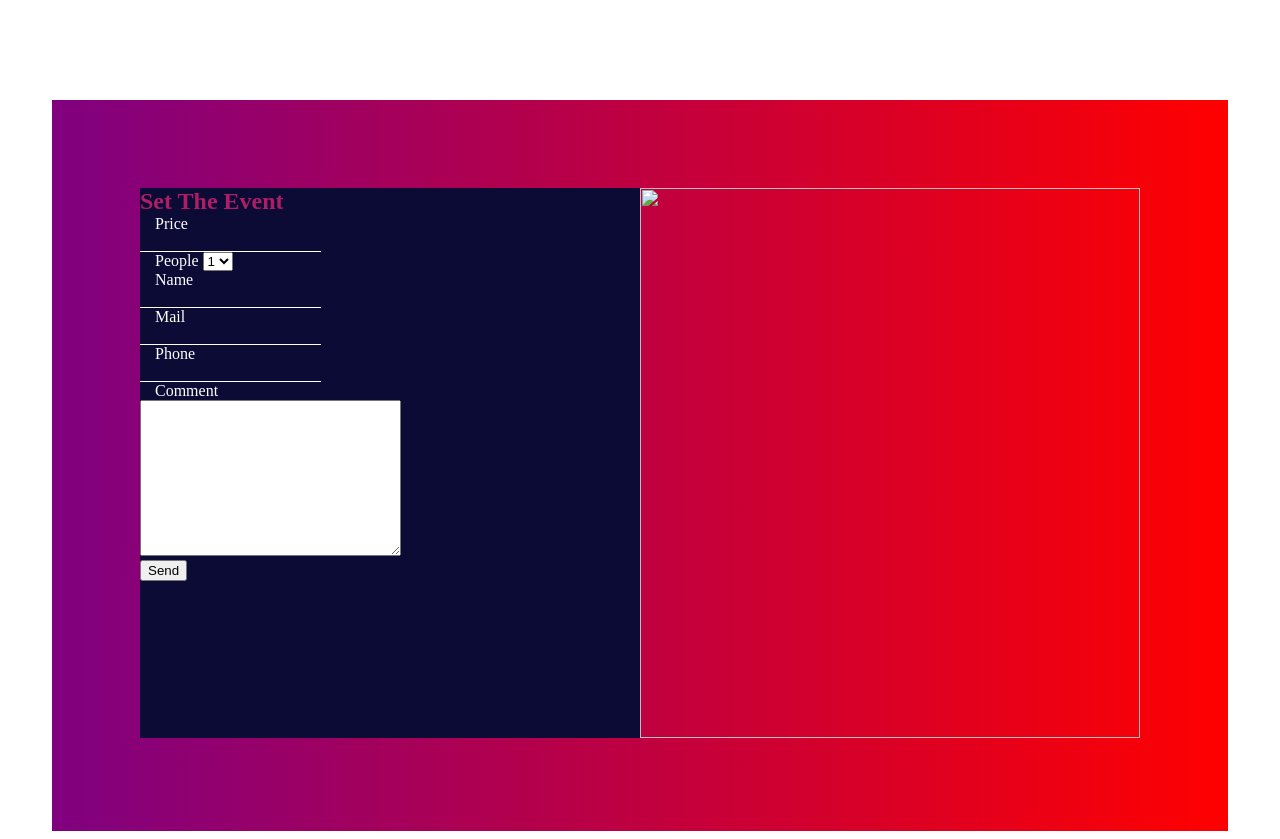
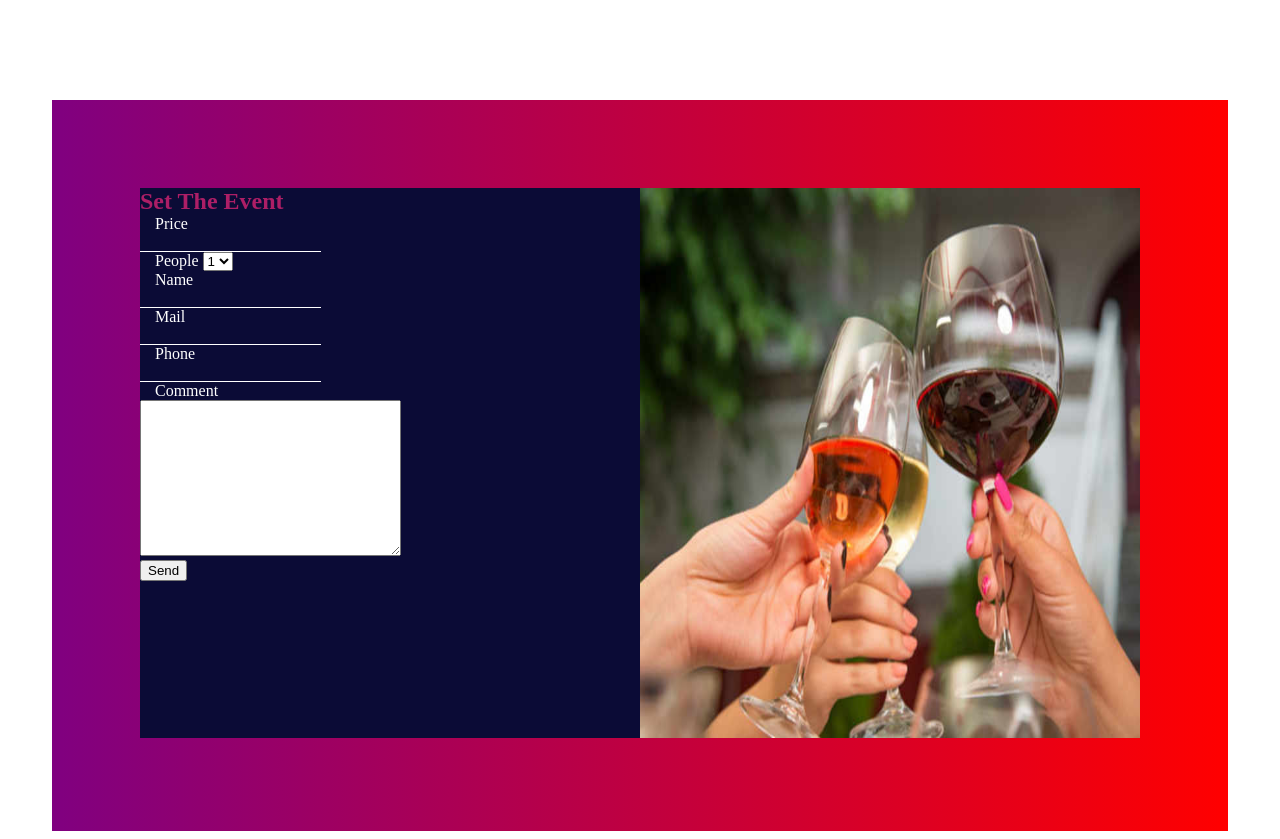
Before and after one commit to Binta99/It-projet-2, a plain HTML site: page Index.html in a window 1280 px wide. Drawn offline with Linux system fonts and the light colour scheme.

Commit message:
Update Index.html

```diff
--- a/Index.html
+++ b/Index.html
@@ -54,7 +54,7 @@
 
 
             <div class="deux">
-                <img src="images/verre_par_jour_gallerylarge.jpg" alt="">
+                <img src="verre_par_jour_gallerylarge.jpg" alt="">
             </div>
         </div>
         </section>
```
